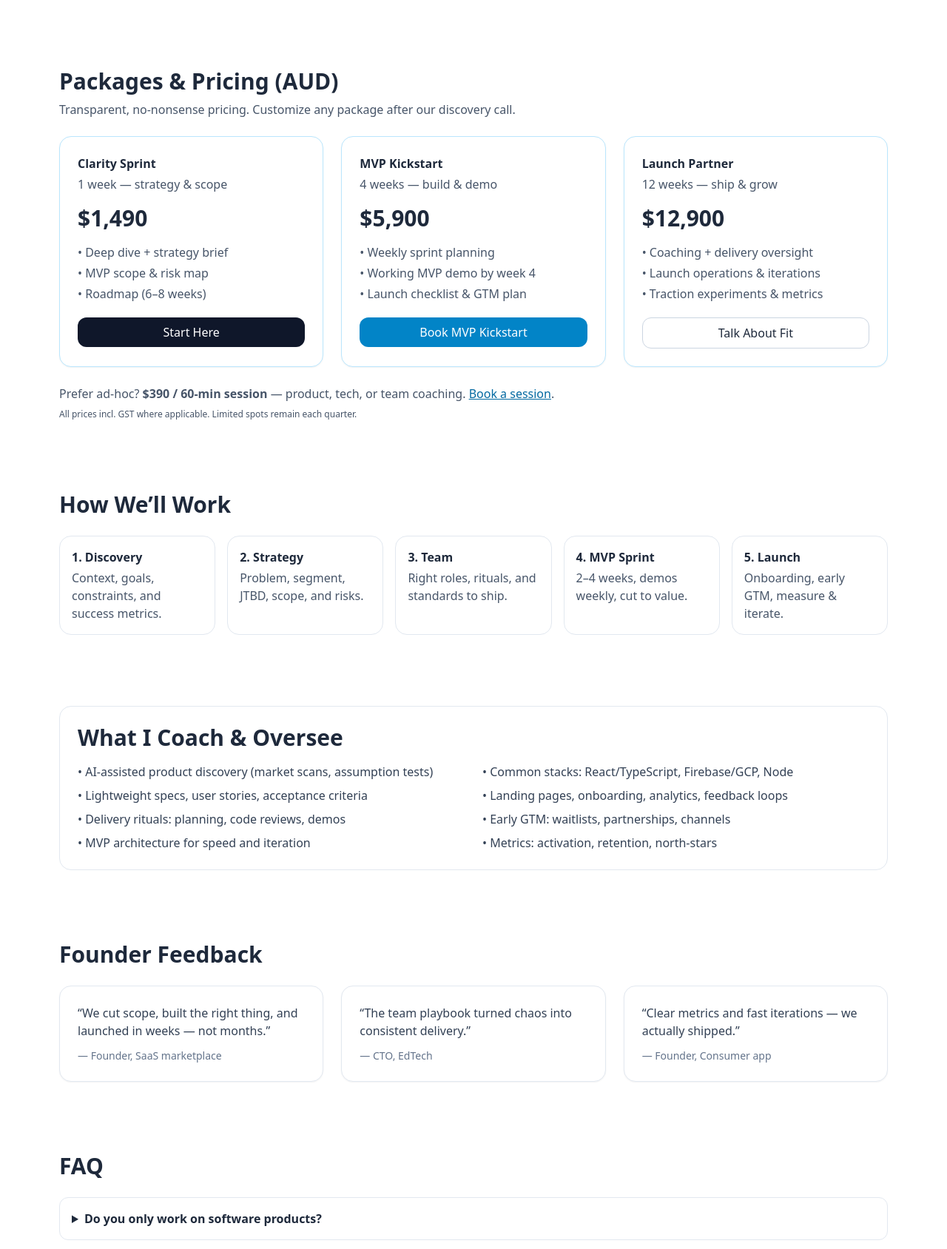
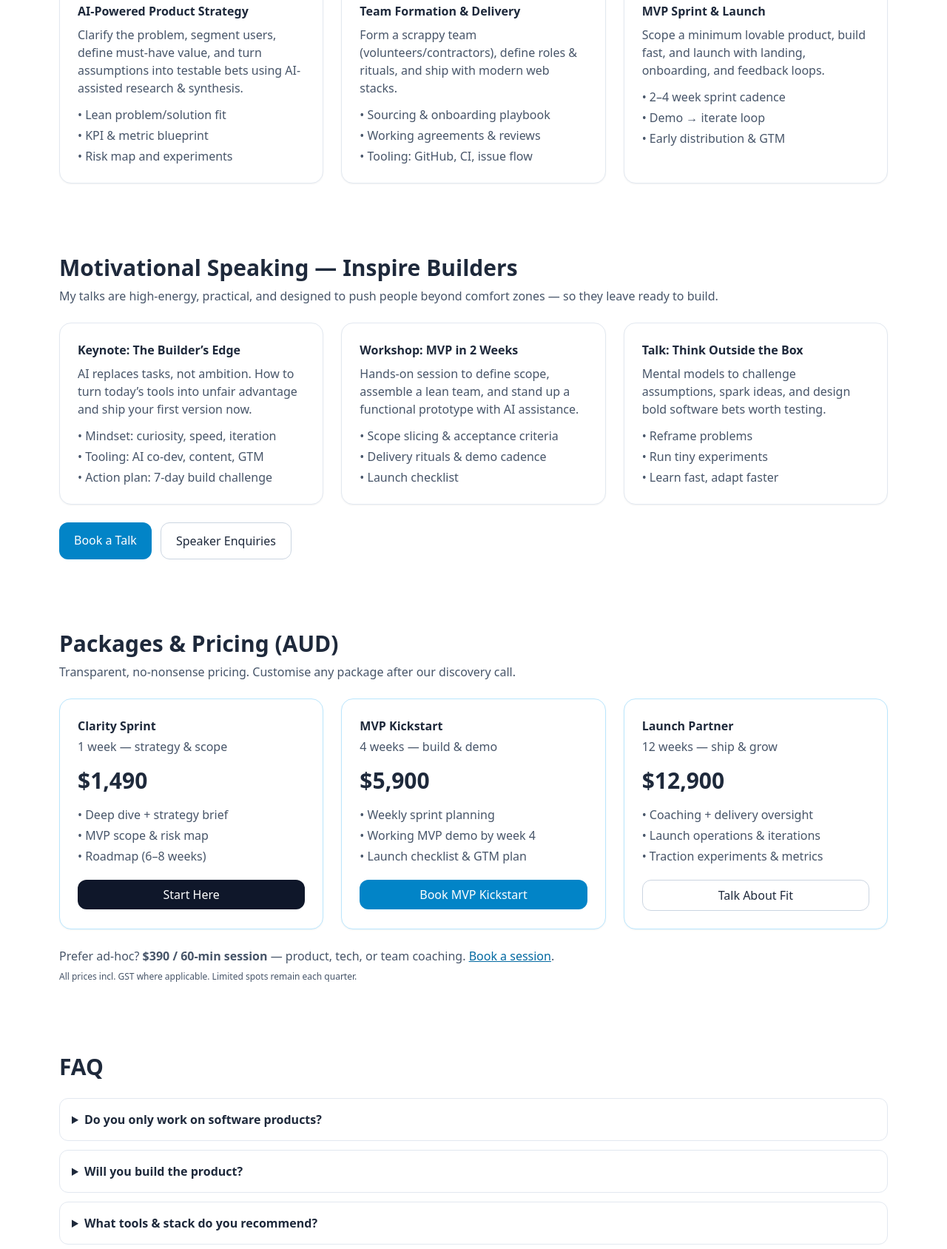
Before and after one commit to serge-ivo/serge-ivo.github.io, a plain HTML site: page index.html in a window 1280 px wide. Shown: the part 1107-2795 px from the top of the page at 74% size. Drawn offline with nearby package versions, Linux system fonts and the light colour scheme.

Commit message:
Update index.html

```diff
--- a/index.html
+++ b/index.html
@@ -3,18 +3,18 @@
 <head>
   <meta charset="utf-8" />
   <meta name="viewport" content="width=device-width, initial-scale=1" />
-  <title>Serge Ivo — Software Startup Coach (AI, Teams, MVP, Launch)</title>
-  <meta name="description" content="I help founders start smarter, form scrappy teams, and launch software products faster with AI-assisted strategy, MVP sprints, and go-to-market coaching." />
+  <title>Serge Ivo — Software Startup Coach & Motivational Speaker</title>
+  <meta name="description" content="Serge Ivo helps founders start smarter, form scrappy teams, and launch software products faster with AI. Keynotes & workshops that inspire people to think bigger and build." />
   <meta name="theme-color" content="#0ea5e9" />
 
   <!-- Open Graph -->
-  <meta property="og:title" content="Serge Ivo — Software Startup Coach" />
-  <meta property="og:description" content="AI-assisted strategy, team formation, MVP sprints, and launch for software founders." />
+  <meta property="og:title" content="Serge Ivo — Software Startup Coach & Motivational Speaker" />
+  <meta property="og:description" content="AI-assisted strategy, team formation, MVP sprints, and inspiring talks that get people building." />
   <meta property="og:type" content="website" />
   <meta property="og:url" content="https://sergeivo.online/" />
   <meta property="og:image" content="https://sergeivo.online/og-image.jpg" />
 
-  <!-- Tailwind (CDN for quick start) -->
+  <!-- Tailwind (CDN) -->
   <script src="https://cdn.tailwindcss.com"></script>
   <style>
     body { background-image: radial-gradient(1200px 600px at 10% -10%, rgba(14,165,233,0.12), transparent), radial-gradient(1000px 500px at 110% 10%, rgba(99,102,241,0.12), transparent); }
@@ -33,8 +33,9 @@
       </a>
       <nav class="hidden md:flex items-center gap-6 text-sm">
         <a href="#services" class="hover:text-slate-900 text-slate-600">Services</a>
+        <a href="#speaking" class="hover:text-slate-900 text-slate-600">Speaking</a>
         <a href="#packages" class="hover:text-slate-900 text-slate-600">Packages</a>
-        <a href="#process" class="hover:text-slate-900 text-slate-600">Process</a>
+        <a href="#events" class="hover:text-slate-900 text-slate-600">Events</a>
         <a href="#faq" class="hover:text-slate-900 text-slate-600">FAQ</a>
         <a href="#contact" class="hover:text-slate-900 text-slate-600">Contact</a>
         <a href="https://calendly.com/your-link" class="bg-slate-900 text-white px-4 py-2 rounded-xl hover:bg-slate-800">Book a Call</a>
@@ -48,14 +49,14 @@
     <div class="grid md:grid-cols-2 gap-10 items-center">
       <div>
         <h1 class="text-3xl md:text-5xl font-extrabold leading-tight">
-          Software Startup Coach — <span class="text-sky-600">Start Faster. Build Smarter. Launch with AI.</span>
+          Software Startup Coach <span class="text-slate-400">&</span> <span class="text-sky-600">Motivational Speaker</span>
         </h1>
         <p class="mt-5 text-lg text-slate-600">
-          I help founders go from idea to launched software product. We’ll crystalize your strategy, form the right team, run a focused MVP sprint, and ship — using AI to speed up everything.
+          I help founders go from idea to launched software product. We’ll crystallise your strategy, form the right team, run a focused MVP sprint, and ship — using AI to speed up everything.
         </p>
         <div class="mt-6 flex flex-wrap gap-3">
           <a href="https://calendly.com/your-link" class="px-5 py-3 bg-sky-600 text-white rounded-xl hover:bg-sky-700">Free 20-min Discovery Call</a>
-          <a href="#packages" class="px-5 py-3 border border-slate-300 rounded-xl hover:bg-white">See Packages</a>
+          <a href="#speaking" class="px-5 py-3 border border-slate-300 rounded-xl hover:bg-white">Book a Talk</a>
         </div>
         <p class="mt-3 text-sm text-slate-500">Specialised in <strong>software products only</strong> — web, mobile, SaaS.</p>
       </div>
@@ -74,8 +75,28 @@
     </div>
   </section>
 
+  <!-- AI Double-Edged Sword Banner -->
+  <section id="events" class="mx-auto max-w-6xl px-4">
+    <div class="rounded-2xl border border-sky-200 bg-sky-50 p-6">
+      <h2 class="text-xl md:text-2xl font-bold">AI is a Double-Edged Sword — Use It to Build</h2>
+      <p class="mt-2 text-slate-700">
+        Yes, it’s tough out there — especially in IT — as AI replaces repetitive work and some roles become redundant.
+        But it also makes <em>builders</em> superhuman. The best time to build is now.
+      </p>
+      <p class="mt-2 text-slate-700">
+        Come to my events to get empowered, think outside the box, and start your path to success and prosperity.
+        Channel your inner Elon, Sam, or Zuck — and build the future.
+      </p>
+      <div class="mt-4 flex flex-wrap gap-3">
+        <!-- TODO: replace with your real Meetup group URL -->
+        <a href="https://www.meetup.com/" class="px-5 py-3 bg-slate-900 text-white rounded-xl hover:bg-slate-800">Join on Meetup</a>
+        <a href="#speaking" class="px-5 py-3 border border-slate-300 rounded-xl hover:bg-white">Book a Keynote/Workshop</a>
+      </div>
+    </div>
+  </section>
+
   <!-- Logos / Social proof (optional) -->
-  <section class="mx-auto max-w-6xl px-4 pb-6">
+  <section class="mx-auto max-w-6xl px-4 pb-6 pt-10">
     <div class="bg-white/70 border border-slate-200 rounded-2xl p-5">
       <p class="text-xs uppercase tracking-wide text-slate-500 text-center">Projects & communities I’ve helped build</p>
       <div class="mt-4 grid grid-cols-2 md:grid-cols-4 gap-4 opacity-80">
@@ -121,10 +142,51 @@
     </div>
   </section>
 
+  <!-- Speaking -->
+  <section id="speaking" class="mx-auto max-w-6xl px-4 py-12">
+    <h2 class="text-2xl md:text-3xl font-bold">Motivational Speaking — Inspire Builders</h2>
+    <p class="mt-2 text-slate-600">
+      My talks are high-energy, practical, and designed to push people beyond comfort zones — so they leave ready to build.
+    </p>
+    <div class="mt-6 grid md:grid-cols-3 gap-6">
+      <div class="bg-white border border-slate-200 rounded-2xl p-6 shadow-sm">
+        <h3 class="font-semibold">Keynote: The Builder’s Edge</h3>
+        <p class="mt-2 text-slate-600">AI replaces tasks, not ambition. How to turn today’s tools into unfair advantage and ship your first version now.</p>
+        <ul class="mt-3 text-slate-600 space-y-1">
+          <li>• Mindset: curiosity, speed, iteration</li>
+          <li>• Tooling: AI co-dev, content, GTM</li>
+          <li>• Action plan: 7-day build challenge</li>
+        </ul>
+      </div>
+      <div class="bg-white border border-slate-200 rounded-2xl p-6 shadow-sm">
+        <h3 class="font-semibold">Workshop: MVP in 2 Weeks</h3>
+        <p class="mt-2 text-slate-600">Hands-on session to define scope, assemble a lean team, and stand up a functional prototype with AI assistance.</p>
+        <ul class="mt-3 text-slate-600 space-y-1">
+          <li>• Scope slicing & acceptance criteria</li>
+          <li>• Delivery rituals & demo cadence</li>
+          <li>• Launch checklist</li>
+        </ul>
+      </div>
+      <div class="bg-white border border-slate-200 rounded-2xl p-6 shadow-sm">
+        <h3 class="font-semibold">Talk: Think Outside the Box</h3>
+        <p class="mt-2 text-slate-600">Mental models to challenge assumptions, spark ideas, and design bold software bets worth testing.</p>
+        <ul class="mt-3 text-slate-600 space-y-1">
+          <li>• Reframe problems</li>
+          <li>• Run tiny experiments</li>
+          <li>• Learn fast, adapt faster</li>
+        </ul>
+      </div>
+    </div>
+    <div class="mt-6 flex flex-wrap gap-3">
+      <a href="https://calendly.com/your-link" class="px-5 py-3 bg-sky-600 text-white rounded-xl hover:bg-sky-700">Book a Talk</a>
+      <a href="mailto:your@email.com" class="px-5 py-3 border border-slate-300 rounded-xl hover:bg-white">Speaker Enquiries</a>
+    </div>
+  </section>
+
   <!-- Packages -->
   <section id="packages" class="mx-auto max-w-6xl px-4 py-12">
     <h2 class="text-2xl md:text-3xl font-bold">Packages & Pricing (AUD)</h2>
-    <p class="mt-2 text-slate-600">Transparent, no-nonsense pricing. Customize any package after our discovery call.</p>
+    <p class="mt-2 text-slate-600">Transparent, no-nonsense pricing. Customise any package after our discovery call.</p>
     <div class="mt-6 grid md:grid-cols-3 gap-6">
       <div class="bg-white border border-sky-200 rounded-2xl p-6 shadow-sm">
         <h3 class="font-semibold">Clarity Sprint</h3>
@@ -166,73 +228,6 @@
     </div>
   </section>
 
-  <!-- Process -->
-  <section id="process" class="mx-auto max-w-6xl px-4 py-12">
-    <h2 class="text-2xl md:text-3xl font-bold">How We’ll Work</h2>
-    <div class="mt-6 grid md:grid-cols-5 gap-4">
-      <div class="bg-white border border-slate-200 rounded-2xl p-4">
-        <h4 class="font-semibold">1. Discovery</h4>
-        <p class="text-slate-600 mt-1">Context, goals, constraints, and success metrics.</p>
-      </div>
-      <div class="bg-white border border-slate-200 rounded-2xl p-4">
-        <h4 class="font-semibold">2. Strategy</h4>
-        <p class="text-slate-600 mt-1">Problem, segment, JTBD, scope, and risks.</p>
-      </div>
-      <div class="bg-white border border-slate-200 rounded-2xl p-4">
-        <h4 class="font-semibold">3. Team</h4>
-        <p class="text-slate-600 mt-1">Right roles, rituals, and standards to ship.</p>
-      </div>
-      <div class="bg-white border border-slate-200 rounded-2xl p-4">
-        <h4 class="font-semibold">4. MVP Sprint</h4>
-        <p class="text-slate-600 mt-1">2–4 weeks, demos weekly, cut to value.</p>
-      </div>
-      <div class="bg-white border border-slate-200 rounded-2xl p-4">
-        <h4 class="font-semibold">5. Launch</h4>
-        <p class="text-slate-600 mt-1">Onboarding, early GTM, measure & iterate.</p>
-      </div>
-    </div>
-  </section>
-
-  <!-- Tech & Methods -->
-  <section class="mx-auto max-w-6xl px-4 py-12">
-    <div class="bg-white border border-slate-200 rounded-2xl p-6">
-      <h2 class="text-2xl md:text-3xl font-bold">What I Coach & Oversee</h2>
-      <div class="mt-4 grid md:grid-cols-2 gap-6 text-slate-700">
-        <ul class="space-y-2">
-          <li>• AI-assisted product discovery (market scans, assumption tests)</li>
-          <li>• Lightweight specs, user stories, acceptance criteria</li>
-          <li>• Delivery rituals: planning, code reviews, demos</li>
-          <li>• MVP architecture for speed and iteration</li>
-        </ul>
-        <ul class="space-y-2">
-          <li>• Common stacks: React/TypeScript, Firebase/GCP, Node</li>
-          <li>• Landing pages, onboarding, analytics, feedback loops</li>
-          <li>• Early GTM: waitlists, partnerships, channels</li>
-          <li>• Metrics: activation, retention, north-stars</li>
-        </ul>
-      </div>
-    </div>
-  </section>
-
-  <!-- Testimonials (placeholder) -->
-  <section class="mx-auto max-w-6xl px-4 py-12">
-    <h2 class="text-2xl md:text-3xl font-bold">Founder Feedback</h2>
-    <div class="mt-6 grid md:grid-cols-3 gap-6">
-      <figure class="bg-white border border-slate-200 rounded-2xl p-6 shadow-sm">
-        <blockquote class="text-slate-700">“We cut scope, built the right thing, and launched in weeks — not months.”</blockquote>
-        <figcaption class="text-sm text-slate-500 mt-3">— Founder, SaaS marketplace</figcaption>
-      </figure>
-      <figure class="bg-white border border-slate-200 rounded-2xl p-6 shadow-sm">
-        <blockquote class="text-slate-700">“The team playbook turned chaos into consistent delivery.”</blockquote>
-        <figcaption class="text-sm text-slate-500 mt-3">— CTO, EdTech</figcaption>
-      </figure>
-      <figure class="bg-white border border-slate-200 rounded-2xl p-6 shadow-sm">
-        <blockquote class="text-slate-700">“Clear metrics and fast iterations — we actually shipped.”</blockquote>
-        <figcaption class="text-sm text-slate-500 mt-3">— Founder, Consumer app</figcaption>
-      </figure>
-    </div>
-  </section>
-
   <!-- FAQ -->
   <section id="faq" class="mx-auto max-w-6xl px-4 py-12">
     <h2 class="text-2xl md:text-3xl font-bold">FAQ</h2>
@@ -250,7 +245,7 @@
         <div class="mt-2 text-slate-600">Modern web: React/TypeScript, Firebase/GCP, Node. We’ll choose what fits your constraints and speed.</div>
       </details>
       <details class="bg-white border border-slate-200 rounded-xl p-4">
-        <summary class="cursor-pointer font-semibold">Can we customize a package?</summary>
+        <summary class="cursor-pointer font-semibold">Can we customise a package?</summary>
         <div class="mt-2 text-slate-600">Absolutely — we’ll tailor scope, cadence, and budget after discovery.</div>
       </details>
     </div>
@@ -264,7 +259,7 @@
       <div class="mt-5 flex flex-wrap gap-3">
         <a href="https://calendly.com/your-link" class="px-5 py-3 bg-sky-600 text-white rounded-xl hover:bg-sky-700">Book a Call</a>
         <a href="mailto:your@email.com" class="px-5 py-3 border border-slate-300 rounded-xl hover:bg-white">Email Me</a>
-        <a href="https://www.linkedin.com/in/your-link" class="px-5 py-3 border border-slate-300 rounded-xl hover:bg-white">LinkedIn</a>
+        <a href="https://www.linkedin.com/in/sergeivo/" class="px-5 py-3 border border-slate-300 rounded-xl hover:bg-white" rel="noopener">LinkedIn</a>
       </div>
     </div>
   </section>
@@ -272,7 +267,7 @@
   <!-- Footer -->
   <footer class="mx-auto max-w-6xl px-4 pb-10">
     <div class="text-sm text-slate-500">
-      © 2025 Serge Ivo — Software Startup Coach. All rights reserved.
+      © 2025 Serge Ivo — Software Startup Coach & Motivational Speaker. All rights reserved.
       <span class="block mt-1">Privacy: I only use anonymised analytics to improve the site.</span>
     </div>
   </footer>
@@ -282,29 +277,32 @@
   {
     "@context": "https://schema.org",
     "@type": "ProfessionalService",
-    "name": "Serge Ivo — Software Startup Coach",
-    "description": "Coaching for software founders: AI-assisted strategy, team formation, MVP sprints, and launch.",
+    "name": "Serge Ivo — Software Startup Coach & Motivational Speaker",
+    "description": "Coaching for software founders: AI-assisted strategy, team formation, MVP sprints, and launch. Keynotes and workshops that inspire people to build.",
     "areaServed": "Global",
     "url": "https://sergeivo.online/",
     "logo": "https://sergeivo.online/logo.png",
     "image": "https://sergeivo.online/og-image.jpg",
     "sameAs": [
-      "https://www.linkedin.com/in/your-link"
+      "https://www.linkedin.com/in/sergeivo/",
+      "https://www.meetup.com/"
     ],
     "serviceType": "Startup coaching",
     "hasOfferCatalog": {
       "@type": "OfferCatalog",
       "name": "Packages",
       "itemListElement": [
-        {"@type": "Offer", "name": "Clarity Sprint (1 week)", "priceCurrency": "AUD", "price": "1490"},
-        {"@type": "Offer", "name": "MVP Kickstart (4 weeks)", "priceCurrency": "AUD", "price": "5900"},
-        {"@type": "Offer", "name": "Launch Partner (12 weeks)", "priceCurrency": "AUD", "price": "12900"}
+        { "@type": "Offer", "name": "Clarity Sprint (1 week)", "priceCurrency": "AUD", "price": "1490" },
+        { "@type": "Offer", "name": "MVP Kickstart (4 weeks)", "priceCurrency": "AUD", "price": "5900" },
+        { "@type": "Offer", "name": "Launch Partner (12 weeks)", "priceCurrency": "AUD", "price": "12900" },
+        { "@type": "Offer", "name": "Keynote/Workshop (speaking)", "priceCurrency": "AUD", "price": "0", "priceSpecification": { "@type": "PriceSpecification", "priceCurrency": "AUD", "price": "0", "description": "Request a quote" } }
       ]
     },
     "provider": {
       "@type": "Person",
       "name": "Serge Ivo",
-      "jobTitle": "Software Startup Coach"
+      "jobTitle": "Software Startup Coach & Motivational Speaker",
+      "sameAs": ["https://www.linkedin.com/in/sergeivo/"]
     }
   }
   </script>
```
